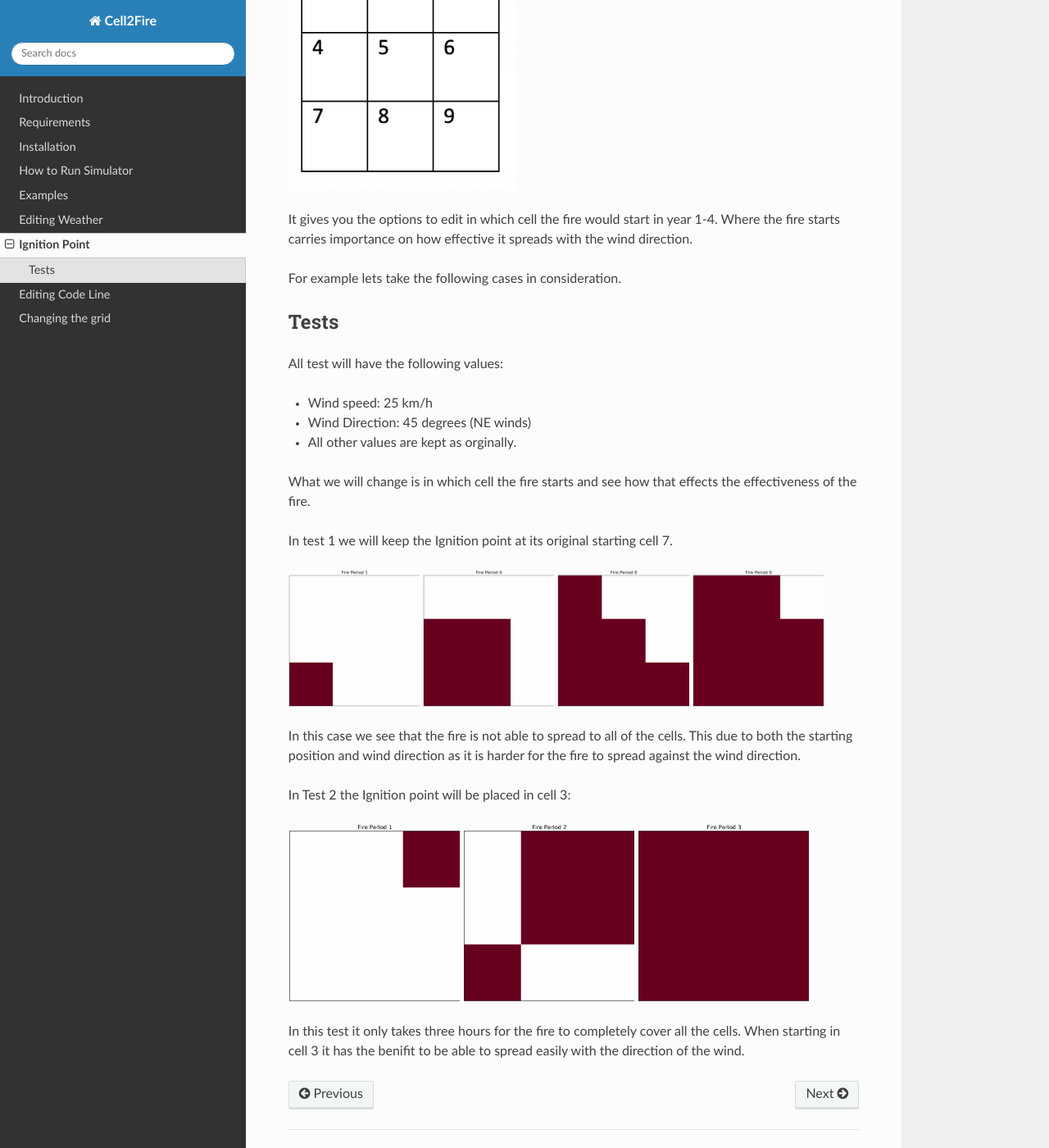
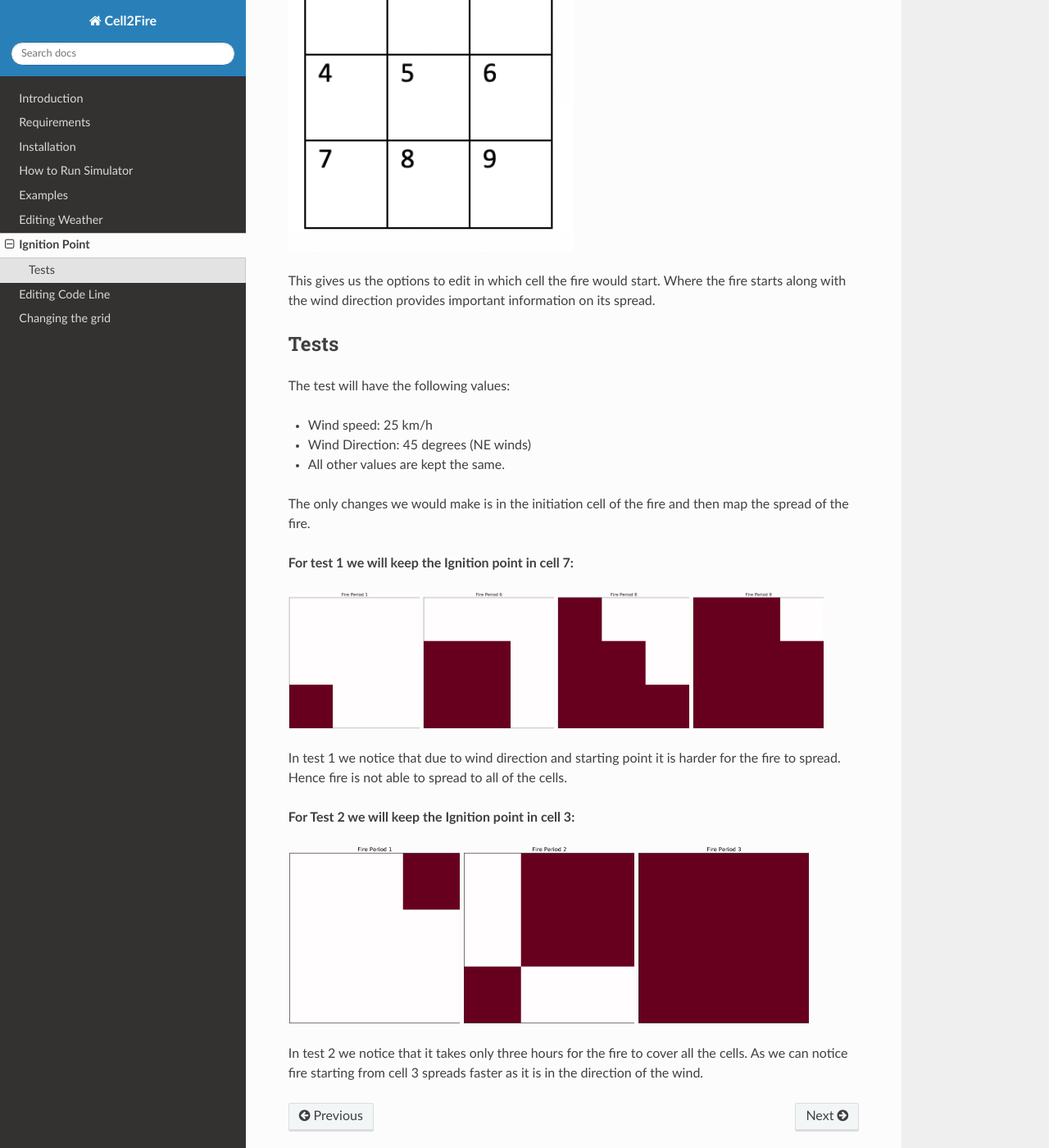
Before and after one commit to cell2fire/Cell2Fire, a Sphinx documentation site: the page built from docsrc/source/rstfiles/Ig.rst, in a window 1280 px wide and 1400 px high, scrolled down 414 px. Shown: the whole window at 82% size. Built offline with Sphinx 7.4.7 and the Read the Docs theme 2.0.0, drawn with Linux system fonts in a browser that asks for light colours; some of the changed text lies outside the part shown.

Commit message:
Edited Ig

```diff
--- a/docsrc/source/rstfiles/Ig.rst
+++ b/docsrc/source/rstfiles/Ig.rst
@@ -2,8 +2,7 @@
 Ignition Point
 ==============
 
-
-To edit in what cell the fire will start you will have to find your Ignitions.csv file located in
+To change the initiation cell of fire we need to edit the file Ignitions.csv which is located in the following location:
 
 .. code-block:: html
    :linenos:
@@ -11,28 +10,27 @@ To edit in what cell the fire will start you will have to find your Ignitions.cs
    Cell2Fire/contributed/delme63/9cellsC1
 
 
-You can edit this file preferably with Excell or Numbers(Mac). The numbering of the cells is the following:
+We can edit this file using either Excel or Numbers(Mac). Cells are numbered as shown below:
 
 .. image:: /image/Ignitions/Cellnumbering.png
-   :width: 40%
+   :width: 50%
 
-It gives you the options to edit in which cell the fire would start in year 1-4.
-Where the fire starts carries importance on how effective it spreads with the wind direction.
+This gives us the options to edit in which cell the fire would start.
+Where the fire starts along with the wind direction provides important information on its spread.
 
-For example lets take the following cases in consideration.
 
 Tests
 -----
 
-All test will have the following values:
+The test will have the following values:
 
 * Wind speed: 25 km/h
 * Wind Direction: 45 degrees (NE winds)
-* All other values are kept as orginally.
+* All other values are kept the same.
 
-What we will change is in which cell the fire starts and see how that effects the effectiveness of the fire.
+The only changes we would make is in the initiation cell of the fire and then map the spread of the fire.
 
-In test 1 we will keep the Ignition point at its original starting cell 7.
+**For test 1 we will keep the Ignition point in cell 7:**
 
 .. image:: /image/Fire01.jpg
    :width: 23%
@@ -43,9 +41,9 @@ In test 1 we will keep the Ignition point at its original starting cell 7.
 .. image:: /image/Ignitions/7hr9.png
    :width: 23%
 
-In this case we see that the fire is not able to spread to all of the cells. This due to both the starting position and wind direction as it is harder for the fire to spread against the wind direction.
+In test 1 we notice that due to wind direction and starting point it is harder for the fire to spread. Hence fire is not able to spread to all of the cells.
 
-In Test 2 the Ignition point will be placed in cell 3:
+**For Test 2 we will keep the Ignition point in cell 3:**
 
 .. image:: /image/Ignitions/Cell31.png
    :width: 30%
@@ -54,4 +52,5 @@ In Test 2 the Ignition point will be placed in cell 3:
 .. image:: /image/Ignitions/Cell33.png
    :width: 30%
 
-In this test it only takes three hours for the fire to completely cover all the cells. When starting in cell 3 it has the benifit to be able to spread easily with the direction of the wind.
+In test 2 we notice that it takes only three hours for the fire to cover all the cells.
+As we can notice fire starting from cell 3 spreads faster as it is in the direction of the wind.
```
